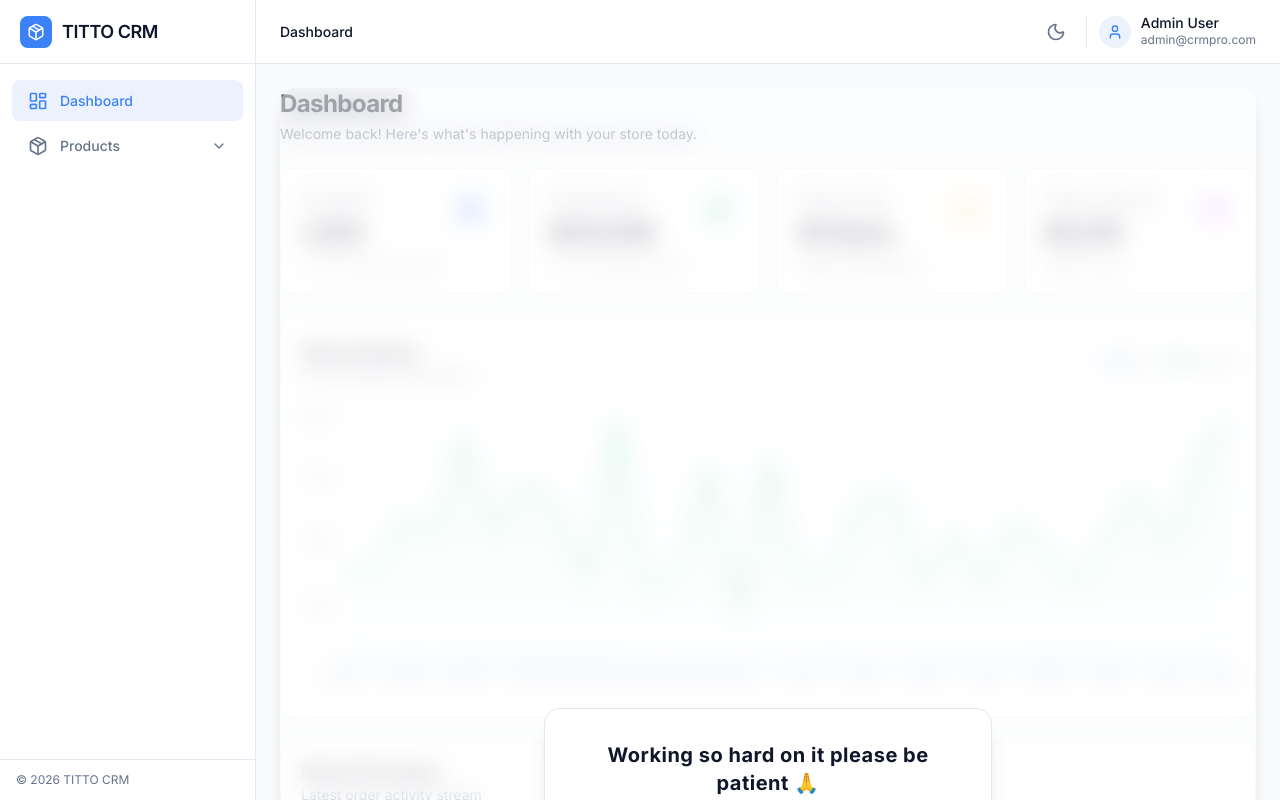
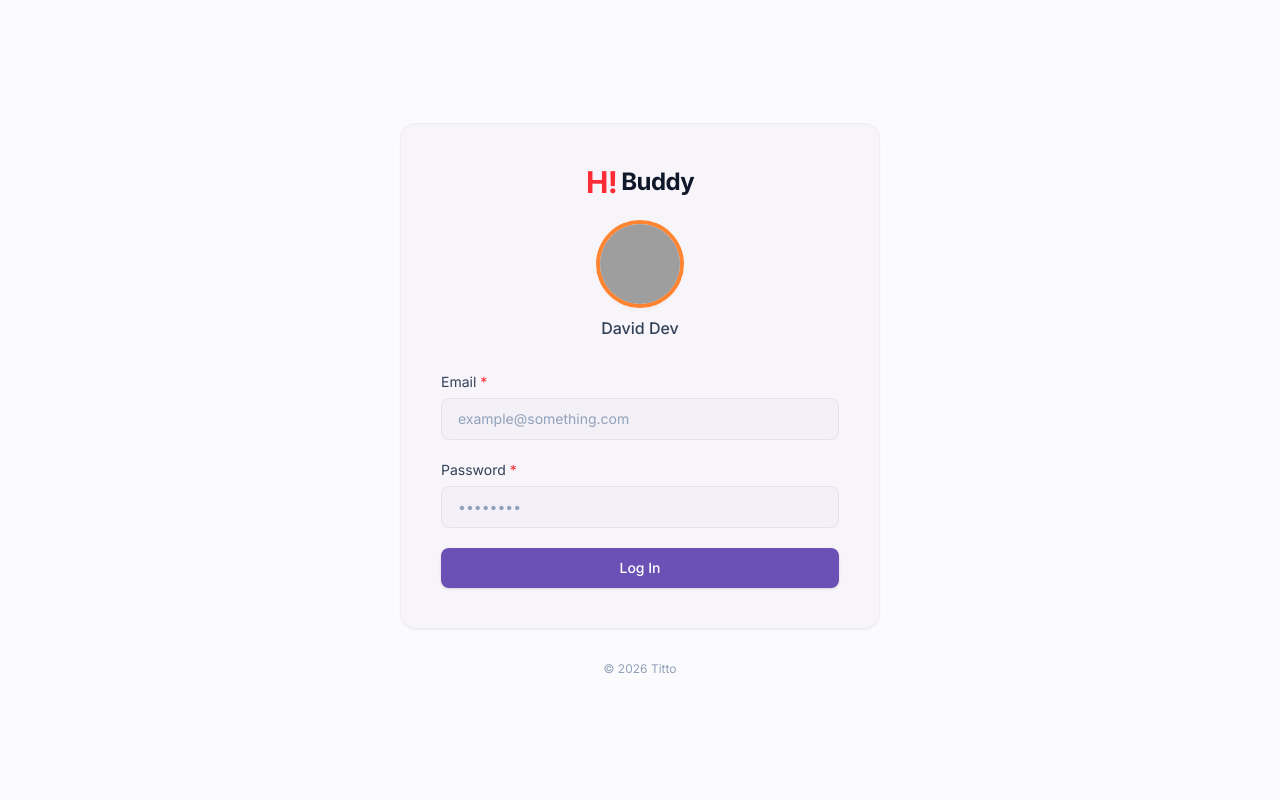
Before and after one commit to xovar/titto-cms, a React (Vite) app: page /lock-screen in a window 1280 px wide. Before the commit this address led to /. Built offline with nearby package versions, Linux system fonts and the light colour scheme; no server answers; grey boxes are pictures that could not be loaded.

Commit message:
lockscreen adde

```diff
--- a/package.json
+++ b/package.json
@@ -13,6 +13,7 @@
     "@reduxjs/toolkit": "^2.12.0",
     "axios": "^1.18.1",
     "browser-image-compression": "^2.0.2",
+    "firebase": "^12.16.0",
     "lucide-react": "^1.24.0",
     "react": "^19.2.7",
     "react-dom": "^19.2.7",
--- a/src/App.jsx
+++ b/src/App.jsx
@@ -6,10 +6,17 @@ import AddProduct from './pages/products/AddProduct';
 import Categories from './pages/products/Categories';
 import Colors from './pages/products/Colors';
 import Brands from './pages/products/Brands';
+import LockScreen from './pages/lockscreen/LockScreen';
+import PrivateRoute from './pages/firebase/PrivateRoute'; // 👈 Import PrivateRoute
 
 export default function App() {
   return (
     <Routes>
+      {/* 🔓 Public Route (Login/LockScreen) */}
+      <Route path="/lock-screen" element={<LockScreen />} />
+
+      {/* 🔒 Protected / Private Routes */}
+      <Route element={<PrivateRoute />}>
         <Route path="/" element={<DashboardLayout />}>
           <Route index element={<Dashboard />} />
           <Route path="products" element={<ProductList />} />
@@ -17,9 +24,11 @@ export default function App() {
           <Route path="products/categories" element={<Categories />} />
           <Route path="products/colors" element={<Colors />} />
           <Route path="products/brands" element={<Brands />} />
-        {/* Fallback redirect */}
+        </Route>
+      </Route>
+
+      {/* Fallback */}
       <Route path="*" element={<Navigate to="/" replace />} />
-      </Route>
     </Routes>
   );
 }
--- /dev/null
+++ b/src/config/AuthContext.jsx
@@ -0,0 +1,38 @@
+import { createContext, useContext, useEffect, useState } from "react";
+import { onAuthStateChanged, signInWithEmailAndPassword, signOut } from "firebase/auth";
+import { auth } from "./firebase";
+
+const AuthContext = createContext(null);
+
+export const AuthProvider = ({ children }) => {
+  const [user, setUser] = useState(null);
+  const [loading, setLoading] = useState(true);
+
+  // Firebase Email/Password Login
+  const login = (email, password) => {
+    return signInWithEmailAndPassword(auth, email, password);
+  };
+
+  // Logout
+  const logout = () => signOut(auth);
+
+  useEffect(() => {
+    const unsubscribe = onAuthStateChanged(auth, (currentUser) => {
+      setUser(currentUser);
+      setLoading(false);
+    });
+
+    return () => unsubscribe();
+  }, []);
+
+  return (
+    <AuthContext.Provider value={{ user, login, logout, loading }}>
+      {!loading && children}
+    </AuthContext.Provider>
+  );
+};
+
+// 💡 useAuth হুক এখান থেকে এক্সপোর্ট করা হয়েছে
+export const useAuth = () => {
+  return useContext(AuthContext);
+};
--- /dev/null
+++ b/src/config/firebase.js
@@ -0,0 +1,19 @@
+import { initializeApp } from "firebase/app";
+import { getAuth } from "firebase/auth";
+
+const firebaseConfig = {
+  apiKey: import.meta.env.VITE_FIREBASE_API_KEY,
+  authDomain: import.meta.env.VITE_FIREBASE_AUTH_DOMAIN,
+  projectId: import.meta.env.VITE_FIREBASE_PROJECT_ID,
+  storageBucket: import.meta.env.VITE_FIREBASE_STORAGE_BUCKET,
+  messagingSenderId: import.meta.env.VITE_FIREBASE_MESSAGING_SENDER_ID,
+  appId: import.meta.env.VITE_FIREBASE_APP_ID,
+  measurementId: import.meta.env.VITE_FIREBASE_MEASUREMENT_ID,
+};
+
+// Initialize Firebase
+const app = initializeApp(firebaseConfig);
+
+// Initialize Firebase Auth
+export const auth = getAuth(app);
+export default app;
--- a/src/main.jsx
+++ b/src/main.jsx
@@ -1,21 +1,24 @@
-import { StrictMode } from 'react';
-import { createRoot } from 'react-dom/client';
-import { Provider } from 'react-redux';
-import { BrowserRouter } from 'react-router-dom';
-import { store } from './store';
-import { initializeTheme } from './store/slices/themeSlice';
-import App from './App';
-import './index.css';
+import { StrictMode } from "react";
+import { createRoot } from "react-dom/client";
+import { Provider } from "react-redux";
+import { BrowserRouter } from "react-router-dom";
+import { store } from "./store";
+import { initializeTheme } from "./store/slices/themeSlice";
+import App from "./App";
+import "./index.css";
+import { AuthProvider } from "./config/AuthContext";
 
 // Initialize dark mode class on HTML before rendering
 store.dispatch(initializeTheme());
 
-createRoot(document.getElementById('root')).render(
+createRoot(document.getElementById("root")).render(
   <StrictMode>
     <Provider store={store}>
       <BrowserRouter>
-        <App />
+        <AuthProvider>
+          <App />
+        </AuthProvider>
       </BrowserRouter>
     </Provider>
-  </StrictMode>
+  </StrictMode>,
 );
--- a/src/pages/Dashboard.jsx
+++ b/src/pages/Dashboard.jsx
@@ -25,7 +25,7 @@ export default function Dashboard() {
   return (
     <div className="space-y-6 relative min-h-[80vh]" id="dashboard-view">
       {/* 💡 Overlay with Blur Effect & Message */}
-      <div className="absolute inset-0 z-10 bg-white/60 dark:bg-black/60 backdrop-blur-md rounded-2xl flex flex-col items-center justify-center p-6 text-center shadow-lg transition-all">
+      <div className="absolute inset-0 z-10 bg-white/60 dark:bg-black/60 backdrop-blur-sm rounded-2xl flex flex-col items-center justify-center p-6 text-center shadow-lg transition-all">
         <div className="bg-white/80 dark:bg-gray-900/80 border border-border-light dark:border-border-dark p-8 rounded-2xl shadow-xl max-w-md">
           <p className="text-xl font-bold text-text-primary-light dark:text-text-primary-dark tracking-wide">
             Working so hard on it please be patient 🙏
--- /dev/null
+++ b/src/pages/firebase/PrivateRoute.jsx
@@ -0,0 +1,18 @@
+// src/routes/PrivateRoute.jsx
+import { Navigate, Outlet } from "react-router-dom";
+import { useAuth } from "../../config/AuthContext";
+
+export default function PrivateRoute() {
+  const { user, loading } = useAuth();
+
+  if (loading) {
+    return (
+      <div className="min-h-screen flex items-center justify-center">
+        <div className="spinner" />
+      </div>
+    );
+  }
+
+  // ইউজার লগইন করা থাকলে Child Route দেখাবে, না থাকলে Login পেজে পাঠিয়ে দেবে
+  return user ? <Outlet /> : <Navigate to="/lock-screen" replace />;
+}
--- /dev/null
+++ b/src/pages/lockscreen/LockScreen.jsx
@@ -0,0 +1,126 @@
+import { useState } from "react";
+import { useNavigate } from "react-router-dom";
+import { signInWithEmailAndPassword } from "firebase/auth";
+import { auth } from "../../config/firebase"; // আপনার firebase.js ফাইলের সঠিক পাথ দিন
+
+export default function LockScreen() {
+  const [email, setEmail] = useState("");
+  const [password, setPassword] = useState("");
+  const [error, setError] = useState("");
+  const [loading, setLoading] = useState(false);
+
+  const navigate = useNavigate();
+
+  const handleUnlock = async (e) => {
+    e.preventDefault();
+    setError("");
+    setLoading(true);
+
+    try {
+      // 1. Google Firebase দিয়ে Email/Password ভেরিফাই
+      const userCredential = await signInWithEmailAndPassword(auth, email, password);
+
+      // 2. Firebase User & ID Token সংগ্রহ
+      const user = userCredential.user;
+      const idToken = await user.getIdToken();
+
+      console.log("Logged in Google/Firebase user:", user.email);
+      console.log("Firebase ID Token:", idToken);
+
+      // 3. সফল লগইনের পর ড্যাশবোর্ডে নেভিগেট
+      navigate("/", { replace: true });
+
+    } catch (err) {
+      console.error("Firebase Auth Error:", err);
+      // সহজ ভাষায় এরর মেসেজ হ্যান্ডলিং
+      if (err.code === "auth/invalid-credential" || err.code === "auth/user-not-found") {
+        setError("ইমেইল অথবা পাসওয়ার্ড ভুল হয়েছে!");
+      } else if (err.code === "auth/too-many-requests") {
+        setError("অনেকবার ভুল পাসওয়ার্ড দেওয়া হয়েছে। কিছুক্ষণ পর আবার চেষ্টা করুন।");
+      } else {
+        setError("লগইন করতে সমস্যা হচ্ছে। আবার চেষ্টা করুন।");
+      }
+    } finally {
+      setLoading(false);
+    }
+  };
+
+  return (
+    <div className="min-h-screen w-full bg-[#fbfafd] flex flex-col items-center justify-center p-4">
+      {/* 💳 সেন্ট্রাল কার্ড */}
+      <div className="w-full max-w-120 bg-[#f8f5fa] border border-[#f0eaf5] rounded-2xl p-8 sm:p-10 shadow-xs">
+        {/* 🏷️ লোগো */}
+        <div className="flex items-center justify-center gap-2 mb-6">
+          <div className="flex items-center gap-1 font-extrabold text-2xl text-slate-900 tracking-tight">
+            <span className="text-red-500 font-black text-3xl">H!</span>
+            <span>Buddy</span>
+          </div>
+        </div>
+
+        {/* 👤 ইউজার প্রোফাইল পিকচার ও নাম */}
+        <div className="flex flex-col items-center mb-8">
+          <div className="relative w-20 h-20 rounded-full overflow-hidden ring-4 ring-orange-500/80 shadow-md mb-3">
+            <img
+              src="https://images.unsplash.com/photo-1534528741775-53994a69daeb?auto=format&fit=crop&q=80&w=250"
+              alt="David Dev"
+              className="w-full h-full object-cover"
+            />
+          </div>
+          <h2 className="text-base font-medium text-slate-700">David Dev</h2>
+        </div>
+
+        {/* ⚠️ এরর মেসেজ বক্স */}
+        {error && (
+          <div className="mb-5 p-3 bg-red-50 border border-red-200 text-red-600 text-xs rounded-lg text-center">
+            {error}
+          </div>
+        )}
+
+        {/* 🔒 আনলক/লগইন ফর্ম */}
+        <form onSubmit={handleUnlock} className="space-y-5">
+          {/* Email Input */}
+          <div>
+            <label className="block text-sm font-normal text-slate-700 mb-1.5">
+              Email <span className="text-red-500">*</span>
+            </label>
+            <input
+              type="email"
+              value={email}
+              onChange={(e) => setEmail(e.target.value)}
+              placeholder="example@something.com"
+              required
+              className="w-full px-4 py-2.5 bg-[#f4f0f8] border border-[#e8dfef] rounded-lg text-slate-800 placeholder-slate-400 focus:outline-none focus:ring-2 focus:ring-indigo-500/50 focus:border-indigo-500 transition-all text-sm"
+            />
+          </div>
+
+          {/* Password Input */}
+          <div>
+            <label className="block text-sm font-normal text-slate-700 mb-1.5">
+              Password <span className="text-red-500">*</span>
+            </label>
+            <input
+              type="password"
+              value={password}
+              onChange={(e) => setPassword(e.target.value)}
+              placeholder="••••••••"
+              required
+              className="w-full px-4 py-2.5 bg-[#f4f0f8] border border-[#e8dfef] rounded-lg text-slate-800 placeholder-slate-400 focus:outline-none focus:ring-2 focus:ring-indigo-500/50 focus:border-indigo-500 transition-all text-sm"
+            />
+          </div>
+
+          <button
+            type="submit"
+            disabled={loading}
+            className="w-full py-2.5 px-4 bg-[#6b51b6] hover:bg-[#5b439f] active:bg-[#4d3788] text-white font-medium text-sm rounded-lg shadow-sm transition-colors duration-200 cursor-pointer disabled:opacity-60 disabled:cursor-not-allowed"
+          >
+            {loading ? "Verifying..." : "Log In"}
+          </button>
+        </form>
+      </div>
+
+      <footer className="mt-8 text-center text-xs text-slate-400">
+        © 2026 Titto
+      </footer>
+    </div>
+  );
+}
```
Also changed, not shown: 2 other files (tests, documents, lock files or other folders). Lines whose indentation alone changed are shown as unchanged.
